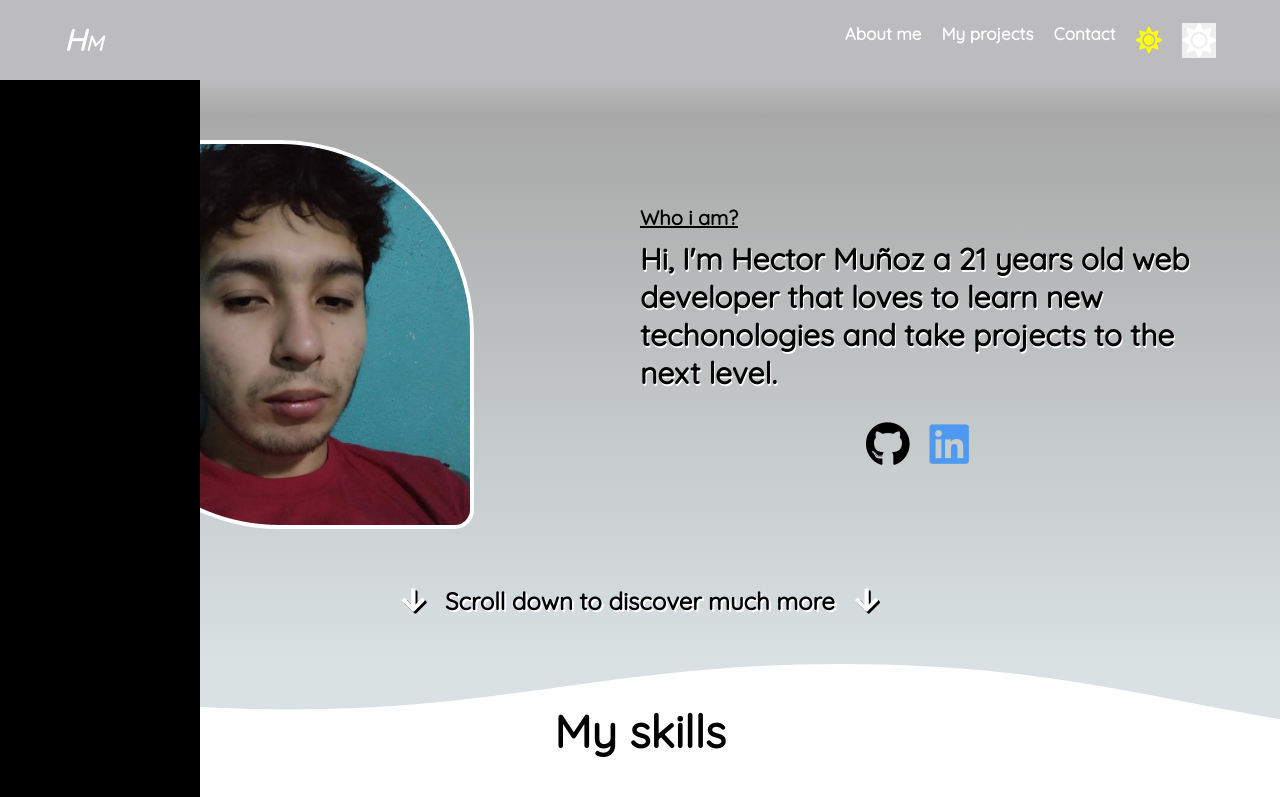
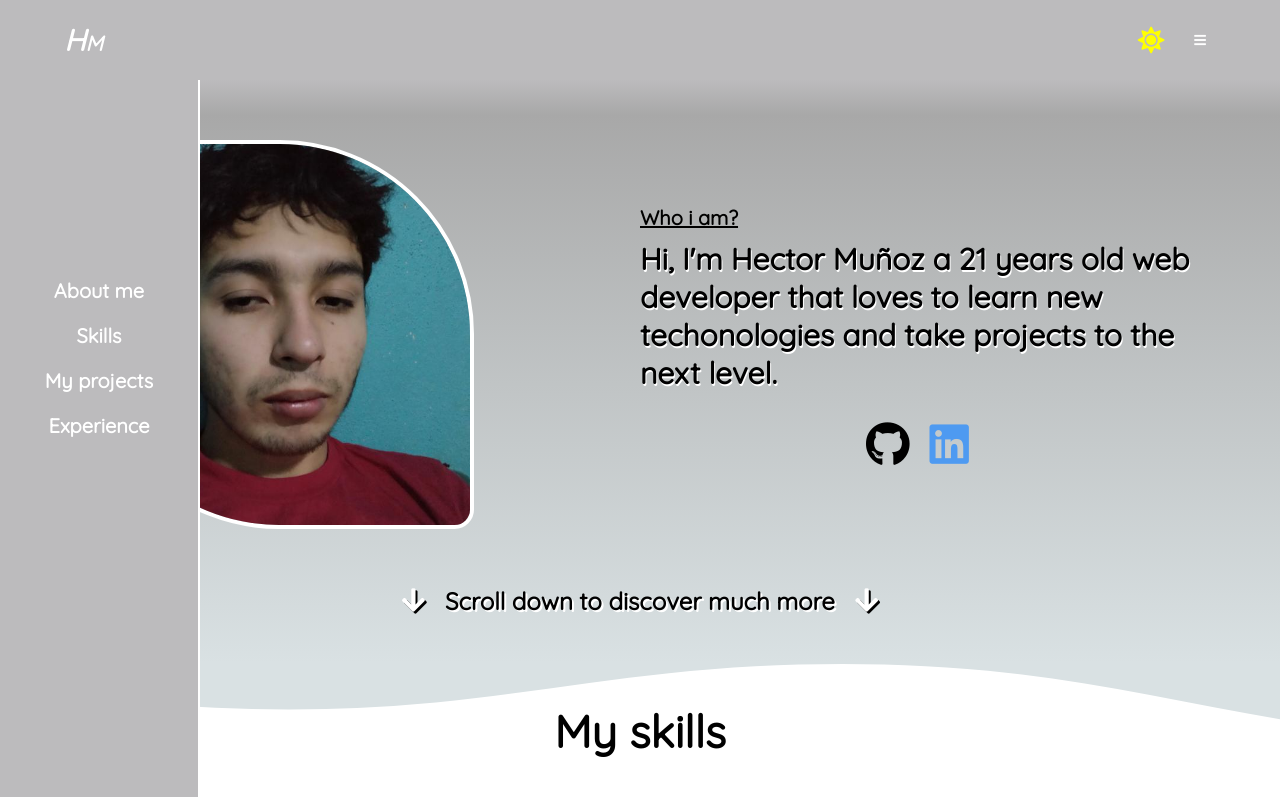
Before and after one commit to HectorMu/portfolio, a React (Create React App) app: page / in a window 1280 px wide. Shown: the top 797 px of the page. Built offline with nearby package versions, Linux system fonts and the light colour scheme.

Commit message:
Almost finished side bar

```diff
--- a/src/App.jsx
+++ b/src/App.jsx
@@ -1,7 +1,6 @@
 import React from "react";
 
 import { Hero, Navbar, Layout, Skills, HeroShape, Sidebar } from "./components";
-//import languages from "./lang/languajes.json";
 
 import "./css/animations.css";
 import "./css/main.css";
@@ -14,7 +13,6 @@
   return (
     <div>
       <Navbar />
-
       <div className={`wrapper ${isActive ? `active` : ``}`}>
         <Sidebar />
         <Layout>
--- a/src/components/Navbar/Navbar.jsx
+++ b/src/components/Navbar/Navbar.jsx
@@ -14,20 +14,11 @@
         <a href="#">Hm</a>
       </div>
       <ul className="nav-items">
-        <a className="nav-link" href="#">
-          About me
-        </a>
-        <a className="nav-link" href="#">
-          My projects
-        </a>
-        <a className="nav-link" href="#">
-          Contact
-        </a>
         <button className="theme-chooser">
           <i className="fas fa-sun fa-2x"></i>
         </button>
-        <button onClick={toggleSidebarHandler} className="nav-link">
-          <i className="fas fa-sun fa-2x"></i>
+        <button onClick={toggleSidebarHandler} className={`toggle-sidebar`}>
+          <i className="fas fa-bars "></i>
         </button>
       </ul>
     </nav>
--- a/src/components/Navbar/navbar.css
+++ b/src/components/Navbar/navbar.css
@@ -52,3 +52,13 @@
   transform: rotate(180deg);
   transition: all 0.5s ease-in;
 }
+.toggle-sidebar {
+  background-color: transparent;
+  padding: 10px;
+  color: white;
+  cursor: pointer;
+}
+
+.toggle-sidebar:focus {
+  border-radius: 3px solid rgb(12, 12, 12);
+}
--- a/src/components/Sidebar/Sidebar.css
+++ b/src/components/Sidebar/Sidebar.css
@@ -2,12 +2,47 @@
   transform: translateX(-100%);
   transition: transform 0.2s ease-in-out;
   width: 200px;
-  background-color: black;
+  background: rgb(188, 187, 189);
   z-index: 100;
-  overflow-y: hidden;
+  border-right: 2px solid white;
+  height: 100%;
+  padding: 10px;
 }
 
 .sidebar.active {
   transform: translateX(0%);
   transition: transform 0.2s ease-in-out;
 }
+
+.sidebar-links {
+  height: 50%;
+  display: flex;
+  flex-direction: column;
+  align-items: center;
+  justify-content: center;
+  gap: 20px;
+  position: sticky;
+  top: 0;
+}
+
+.sidebar-links > .link {
+  display: block;
+  text-decoration: none;
+  font-size: 20px;
+  font-weight: bolder;
+  color: white;
+}
+
+@media (max-width: 500px) {
+  .sidebar-links {
+    height: 50vh;
+  }
+  .sidebar {
+    transform: translateX(0%);
+    transition: transform 0.2s ease-in-out;
+  }
+  .sidebar.active {
+    transform: translateX(-100%);
+    transition: transform 0.2s ease-in-out;
+  }
+}
--- a/src/components/Sidebar/Sidebar.jsx
+++ b/src/components/Sidebar/Sidebar.jsx
@@ -5,7 +5,24 @@
 
 const Sidebar = () => {
   const { isActive } = useSidebarControl();
-  return <nav className={`sidebar  ${isActive ? `active` : ``} `}>Sidebar</nav>;
+  return (
+    <nav className={`sidebar  ${isActive ? `active` : ``} `}>
+      <div className="sidebar-links">
+        <a className="link" href="#">
+          About me
+        </a>
+        <a className="link" href="#">
+          Skills
+        </a>
+        <a className="link" href="#">
+          My projects
+        </a>
+        <a className="link" href="#">
+          Experience
+        </a>
+      </div>
+    </nav>
+  );
 };
 
 export default Sidebar;
--- a/src/lang/languajes.json
+++ b/src/lang/languajes.json
@@ -1,11 +1,11 @@
 {
   "es": {
-    "navbar": {
+    "sidebar": {
       "link1": "Sobre mi"
     }
   },
   "en": {
-    "navbar": {
+    "sidebar": {
       "link1": "About me"
     }
   }
```
